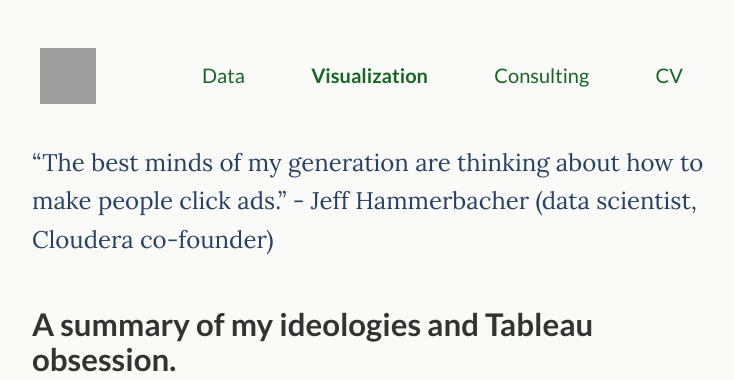
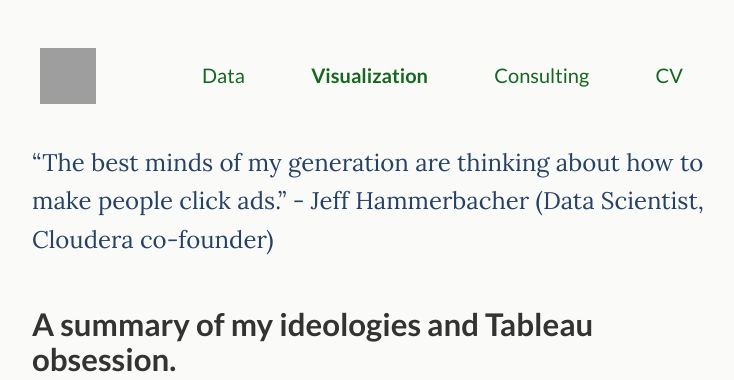
Before and after one commit to deawyk/deawyk.github.io, a Jekyll site: the page built from _pages/visualization.md, in a window 1280 px wide, cut to the strip 0-380 px from the top of the page. Shown: the whole strip, without its empty margins (266-1000 px from the left). Built offline with Jekyll 4.4.1, drawn with Linux system fonts in a browser that asks for light colours; grey boxes are pictures that could not be loaded.

Commit message:
Update visualization.md

```diff
--- a/_pages/visualization.md
+++ b/_pages/visualization.md
@@ -8,7 +8,8 @@ permalink: /visualization/
 
 <div class="pretty-links">
 
-<div class="lead lead-about"> "The best minds of my generation are thinking about how to make people click ads." - Jeff Hammerbacher (data scientist, Cloudera co-founder)
+<div class="lead lead-about"> "The best minds of my generation are thinking about how to make people click ads."
+    - Jeff Hammerbacher (Data Scientist, Cloudera co-founder)
 </div>
 
 <!-- {::nomarkdown}
```
